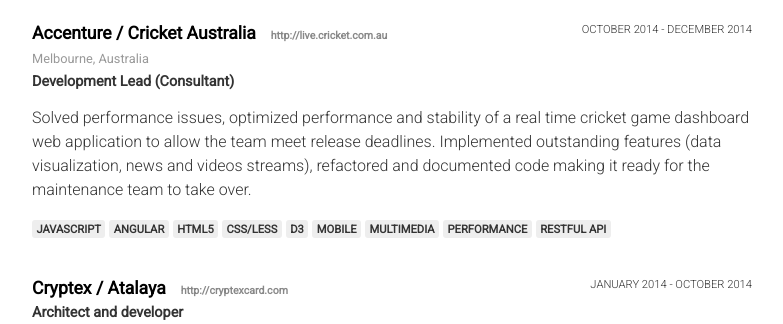
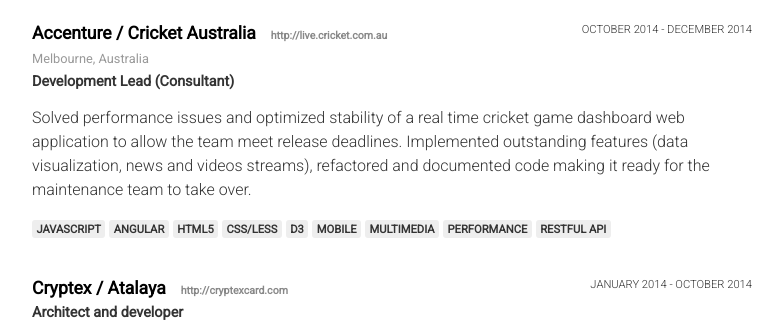
Before and after one commit to theorm/theorm.github.com, a Flask app: page /cv in a window 1280 px wide. Shown: the part 331-655 px from the top of the page, without its empty margins (248-1031 px from the left). Run offline with Flask 2, Linux system fonts and the light colour scheme; some libraries are stand-ins or nearby versions.

Commit message:
- fixed wording

```diff
--- a/templates/cv.html
+++ b/templates/cv.html
@@ -44,7 +44,7 @@
             <span class="role">Development Lead (Consultant)</span>
             <div class="activities">
               <p>
-                Solved performance issues, optimized performance and stability of a real time cricket game dashboard web application to allow the
+                Solved performance issues and optimized stability of a real time cricket game dashboard web application to allow the
                 team meet release deadlines. Implemented outstanding features (data visualization, news and videos streams), refactored and documented
                 code making it ready for the maintenance team to take over.
               </p>
```
